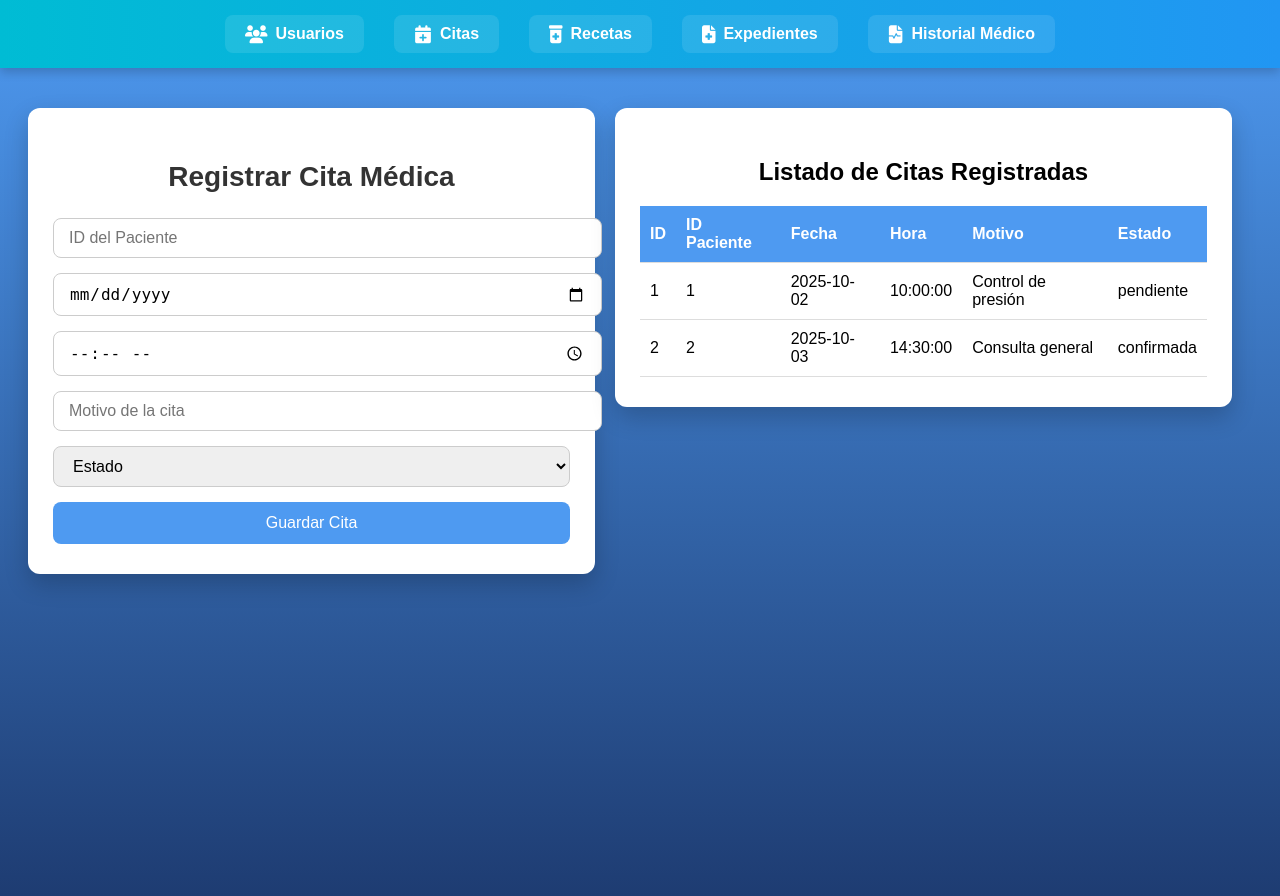
After one commit to MauEnRich/ProyectoCatedra-APR, a PHP site: page /crearCitaPaciente.html in a window 1280 px wide. The commit adds this page. Run offline with PHP 8.4, Linux system fonts and the light colour scheme; data comes from the database, SQL or seed files in the repository.

Commit message:
Pantallas de citas y expediente

```diff
--- /dev/null
+++ b/GestionDePacientes/crearCitaPaciente.html
@@ -0,0 +1,64 @@
+<!DOCTYPE html>
+<html lang="es">
+<head>
+  <meta charset="UTF-8">
+  <title>Crear Cita</title>
+<link rel="stylesheet" href="css/crearCita.css">
+<link rel="stylesheet" href="https://cdnjs.cloudflare.com/ajax/libs/font-awesome/6.4.0/css/all.min.css">
+</head>
+<body>
+    <header class="tab-bar">
+  <nav class="tab-nav">
+    <button onclick="location.href='dashboard.html'">
+      <i class="fas fa-users"></i> Usuarios
+    </button>
+    <button onclick="location.href='crearCitaPaciente.html'">
+      <i class="fas fa-calendar-plus"></i> Citas
+    </button>
+        <button onclick="location.href='#'">
+      <i class="fas fa-prescription-bottle-alt"></i> Recetas
+    </button>
+    <button onclick="location.href='ingresoExpediente.html'">
+      <i class="fas fa-file-medical"></i> Expedientes
+    </button>
+        <button onclick="location.href='#'">
+      <i class="fas fa-file-medical-alt"></i> Historial Médico
+    </button>
+  </nav>
+</header>
+<div class="cita-layout">
+<form class="form-container" id="formCita">
+    <h2>Registrar Cita Médica</h2>
+    <input type="number" id="paciente_id" placeholder="ID del Paciente" required>
+    <input type="date" id="fecha" required>
+    <input type="time" id="hora" required>
+    <input type="text" id="motivo" placeholder="Motivo de la cita" required>
+    <select id="estado">
+      <option value="">Estado</option>
+      <option value="pendiente">Pendiente</option>
+      <option value="confirmada">Confirmada</option>
+      <option value="cancelada">Cancelada</option>
+    </select>
+    <button id="btnCrearCita">Guardar Cita</button>
+  </div>
+</form>
+  <div class="tabla-citas">
+    <h2>Listado de Citas Registradas</h2>
+<table id="tablaCitas">
+  <thead>
+    <tr>
+      <th>ID</th>
+      <th>ID Paciente</th>
+      <th>Fecha</th>
+      <th>Hora</th>
+      <th>Motivo</th>
+      <th>Estado</th>
+    </tr>
+  </thead>
+  <tbody>
+  </tbody>
+</table>
+  </div>
+    <script src="js/crearCita.js"></script>
+</body>
+</html>
--- /dev/null
+++ b/GestionDePacientes/css/crearCita.css
@@ -0,0 +1,164 @@
+body {
+  background: linear-gradient(to bottom, #4e9af1, #1e3c72);
+  font-family: Arial, sans-serif;
+  min-height: 100vh;
+  display: flex;
+  justify-content: center;
+  align-items: flex-start;
+  padding-top: 80px;
+}
+
+.form-container {
+  background-color: #ffffff;
+  padding: 30px 25px;
+  border-radius: 12px;
+  box-shadow: 0 10px 25px rgba(0,0,0,0.2);
+  max-width: 600px;
+  width: 100%;
+  color: #333;
+}
+
+.form-container h2 {
+  font-size: 28px;
+  font-weight: bold;
+  margin-bottom: 25px;
+  text-align: center;
+}
+
+.form-container input[type="number"],
+.form-container input[type="date"],
+.form-container input[type="time"],
+.form-container input[type="text"],
+.form-container select {
+  width: 100%;
+  padding: 10px 15px;
+  margin-bottom: 15px;
+  border: 1px solid #ccc;
+  border-radius: 8px;
+  font-size: 16px;
+  transition: border 0.3s;
+}
+
+.form-container input:focus,
+.form-container select:focus {
+  border-color: #4e9af1;
+  outline: none;
+}
+
+.form-container button {
+  width: 100%;
+  padding: 12px;
+  background-color: #4e9af1;
+  color: white;
+  border: none;
+  border-radius: 8px;
+  font-size: 16px;
+  cursor: pointer;
+  transition: background-color 0.3s;
+}
+
+.form-container button:hover {
+  background-color: #3b7ac1;
+}
+.tab-bar {
+  position: fixed;
+  top: 0;
+  left: 0;
+  width: 100%;
+  background: linear-gradient(to right, #00bcd4, #2196f3);
+  box-shadow: 0 4px 10px rgba(0,0,0,0.2);
+  z-index: 1000;
+}
+
+.tab-nav {
+  display: flex;
+  justify-content: center;
+  gap: 30px;
+  padding: 15px 0;
+}
+
+.tab-nav button {
+  background-color: rgba(255, 255, 255, 0.1);
+  border: none;
+  color: white;
+  font-size: 16px;
+  font-weight: bold;
+  padding: 10px 20px;
+  border-radius: 8px;
+  cursor: pointer;
+  transition: background-color 0.3s, transform 0.2s;
+  display: flex;
+  align-items: center;
+  gap: 8px;
+}
+
+.tab-nav button:hover {
+  background-color: rgba(255, 255, 255, 0.3);
+  transform: scale(1.05);
+}
+
+.tab-nav i {
+  font-size: 18px;
+}
+
+/* Layout horizontal para formulario y tabla */
+.cita-layout {
+  display: flex;
+  gap: 50px;
+  justify-content: center;
+  align-items: flex-start;
+  flex-wrap: wrap;
+  width: 100%;
+  max-width: 1200px;
+  padding: 20px;
+}
+.tabla-citas {
+  background-color: #ffffff;
+  padding: 30px 25px;
+  border-radius: 12px;
+  box-shadow: 0 10px 25px rgba(0,0,0,0.2);
+  width: 100%;
+  max-width: 650px;
+  margin-right: 40px;
+  margin-top: 20px;
+}
+
+.tabla-citas h2 {
+  font-size: 24px;
+  font-weight: bold;
+  margin-bottom: 20px;
+  text-align: center;
+}
+
+.tabla-citas table {
+  width: 100%;
+  border-collapse: collapse;
+}
+
+.tabla-citas th,
+.tabla-citas td {
+  padding: 10px;
+  border-bottom: 1px solid #ddd;
+  text-align: left;
+}
+
+.tabla-citas th {
+  background-color: #4e9af1;
+  color: white;
+}
+
+.tabla-citas tr:hover {
+  background-color: #f1f1f1;
+}
+
+@media (max-width: 900px) {
+  .cita-layout {
+    flex-direction: column;
+    align-items: center;
+  }
+
+  .form-container,
+  .tabla-citas {
+    max-width: 90%;
+  }
+}
--- /dev/null
+++ b/GestionDePacientes/js/crearCita.js
@@ -0,0 +1,50 @@
+async function cargarCitas() {
+  const resp = await fetch("php/listarCitas.php");
+  const citas = await resp.json();
+
+  const tbody = document.querySelector("#tablaCitas tbody");
+  tbody.innerHTML = "";
+
+  citas.forEach(cita => {
+    const fila = document.createElement("tr");
+    fila.innerHTML = `
+      <td>${cita.id}</td>
+      <td>${cita.paciente_id}</td>
+      <td>${cita.fecha}</td>
+      <td>${cita.hora}</td>
+      <td>${cita.motivo}</td>
+      <td>${cita.estado}</td>
+    `;
+    tbody.appendChild(fila);
+  });
+}
+
+window.addEventListener("DOMContentLoaded", cargarCitas);
+
+document.getElementById("btnCrearCita").addEventListener("click", async () => {
+  const paciente_id = document.getElementById("paciente_id").value.trim();
+  const fecha = document.getElementById("fecha").value;
+  const hora = document.getElementById("hora").value;
+  const motivo = document.getElementById("motivo").value.trim();
+  const estado = document.getElementById("estado").value;
+
+  if (!paciente_id || !fecha || !hora || !motivo || !estado) {
+    alert("❌ Todos los campos son obligatorios");
+    return;
+  }
+
+  const resp = await fetch("php/crearCita.php", {
+    method: "POST",
+    headers: { "Content-Type": "application/json" },
+    body: JSON.stringify({ paciente_id, fecha, hora, motivo, estado })
+  });
+
+  const data = await resp.json();
+  if (data.success) {
+    alert("✅ Cita registrada");
+    document.getElementById("formCita").reset();
+    cargarCitas();
+  } else {
+    alert("❌ Error: " + (data.error || "Desconocido"));
+  }
+});
--- /dev/null
+++ b/GestionDePacientes/php/listarCitas.php
@@ -0,0 +1,14 @@
+<?php
+header('Content-Type: application/json');
+include "conexion.php";
+
+$sql = "SELECT * FROM citas ORDER BY fecha ASC, hora ASC";
+$resultado = $conexion->query($sql);
+
+$citas = [];
+while ($fila = $resultado->fetch_assoc()) {
+  $citas[] = $fila;
+}
+
+echo json_encode($citas);
+?>
```
Also changed, not shown: GestionDePacientes/css/dashboard.css (+41 -0 lines), GestionDePacientes/css/expediente.css (added, +169 -0 lines), GestionDePacientes/dashboard.html (+22 -2 lines), GestionDePacientes/ingresoExpediente.html (added, +76 -0 lines), GestionDePacientes/js/ingresoExpediente.js (added, +53 -0 lines), GestionDePacientes/php/crearCita.php (added, +20 -0 lines), GestionDePacientes/php/guardarExpediente.php (added, +26 -0 lines), GestionDePacientes/php/listarExpedientes.php (added, +14 -0 lines).
